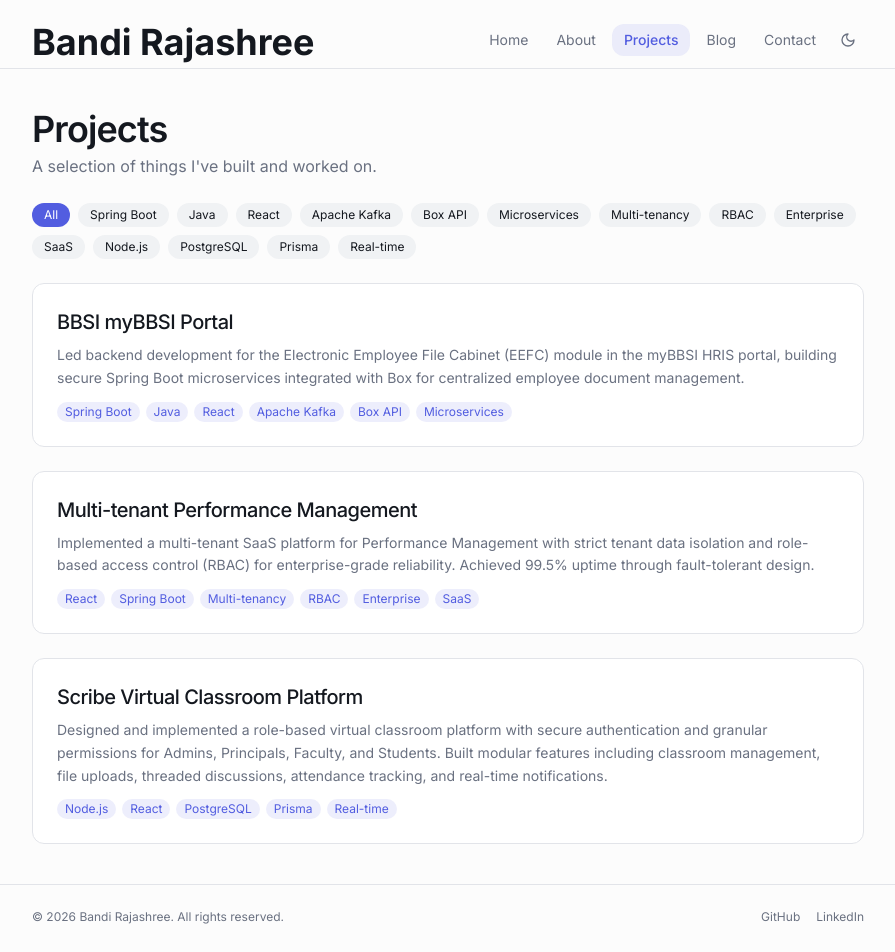
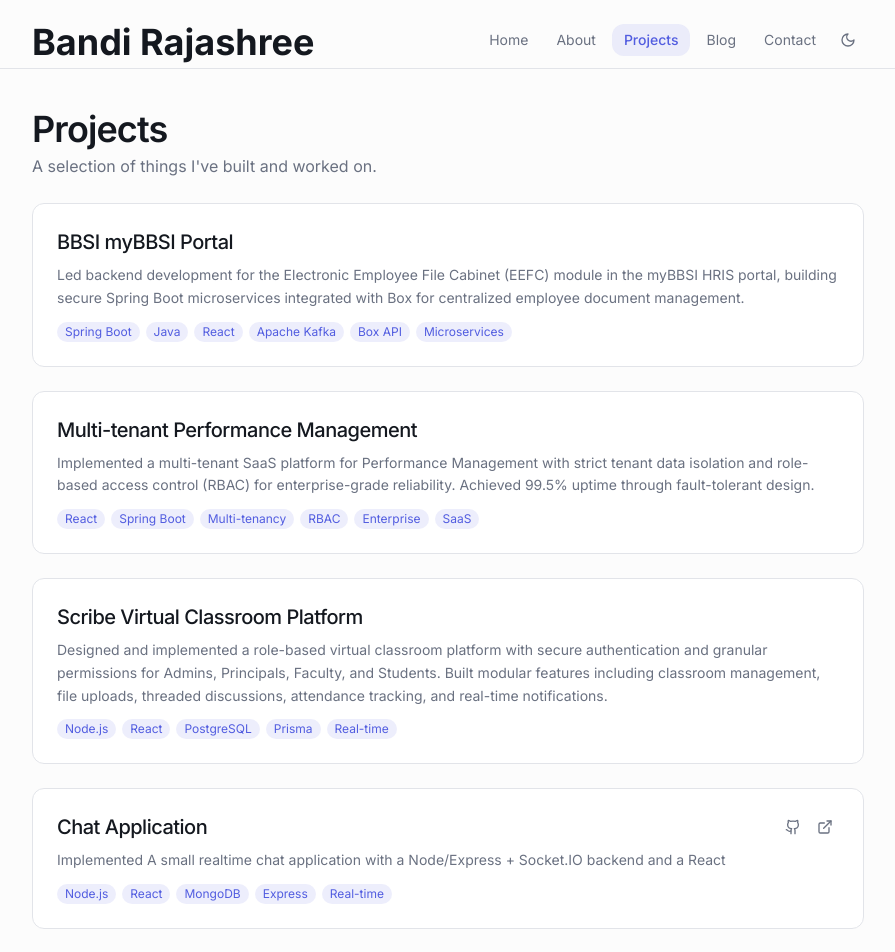
Before and after one commit to bandi-rajashree21/Portfolio, a React (Vite) app: page /Portfolio/projects in a window 1280 px wide. Shown: the top 952 px of the page, without its empty margins (192-1087 px from the left). Built offline with nearby package versions, Linux system fonts and the light colour scheme; the HTML template or start-up script is replaced by a standard one.

Commit message:
(chore) : add blogs

```diff
--- a/src/pages/Blog.tsx
+++ b/src/pages/Blog.tsx
@@ -99,6 +99,14 @@
 
 const posts = [
   {
+    slug: "what-happens-when-you-type-google-com",
+    title: "What Actually Happens When You Type `www.google.com` in Your Browser?",
+    excerpt: "A behind-the-scenes walkthrough of DNS, TCP/TLS, load balancing, and distributed systems that power a simple URL request.",
+    date: "Mar 2026",
+    readTime: "7 min",
+    tags: ["Networking", "Systems", "Web"],
+  },
+  {
     slug: "building-design-system",
     title: "Building a Design System from Scratch",
     excerpt: "How I approached creating a cohesive design system for a growing product, from tokens to components.",
@@ -114,30 +122,7 @@
     readTime: "5 min",
     tags: ["Tools", "Frontend"],
   },
-  {
-    slug: "clean-architecture-frontend",
-    title: "Clean Architecture in Frontend Applications",
-    excerpt: "Applying clean architecture principles to React applications for better testability and maintainability.",
-    date: "Dec 2024",
-    readTime: "12 min",
-    tags: ["Architecture", "React"],
-  },
-  {
-    slug: "typescript-patterns",
-    title: "TypeScript Patterns I Use Every Day",
-    excerpt: "Practical TypeScript patterns that improve code quality and developer experience in real-world projects.",
-    date: "Nov 2024",
-    readTime: "7 min",
-    tags: ["TypeScript", "Frontend"],
-  },
-  {
-    slug: "postgres-for-everything",
-    title: "Why PostgreSQL is My Default Database",
-    excerpt: "From JSON support to full-text search, PostgreSQL handles almost everything I throw at it.",
-    date: "Oct 2024",
-    readTime: "6 min",
-    tags: ["Backend", "Database"],
-  },
+
 ];
 
 export default Blog;
--- a/src/pages/BlogPost.tsx
+++ b/src/pages/BlogPost.tsx
@@ -2,6 +2,122 @@
 import { ArrowLeft } from "lucide-react";
 
 const blogContent: Record<string, { title: string; date: string; readTime: string; content: string }> = {
+  "what-happens-when-you-type-google-com": {
+    title: "What Actually Happens When You Type `www.google.com` in Your Browser?",
+    date: "March 13, 2026",
+    readTime: "7 min read",
+    content: `
+Most of us type a URL and press Enter without thinking about the complex distributed systems working behind the scenes. But that single action triggers a fascinating chain of networking, DNS resolution, and large-scale infrastructure processes.
+
+Let’s walk through what happens internally.
+
+## 1. DNS Resolution (Domain Name → IP Address)
+
+Humans prefer domain names like www.google.com, but computers communicate using IP addresses.
+
+When you type a URL, the browser first checks whether the IP address is cached locally:
+
+- Browser cache
+- Operating system cache
+- Router cache
+
+If it isn’t found, the request is sent to a DNS resolver, typically provided by your ISP (Internet Service Provider).
+
+The DNS system then resolves the domain name by querying:
+
+- Root DNS servers
+- Top-level domain (TLD) servers such as .com
+- Authoritative DNS servers
+
+Finally, the resolver returns the IP address of Google’s server to your browser.
+
+## 2. Establishing a Network Connection
+
+Once the IP address is obtained, the browser establishes a connection using TCP (Transmission Control Protocol).
+
+For secure websites like Google, a TLS handshake occurs to create an encrypted connection over HTTPS.
+
+This process ensures:
+
+- Authentication
+- Encryption
+- Data integrity
+
+## 3. Sending the HTTP Request
+
+After the secure connection is established, the browser sends an HTTP/HTTPS request to the server.
+
+Example request:
+
+GET / HTTP/1.1
+Host: www.google.com
+
+This request travels across multiple network hops through routers across the internet.
+
+## 4. Request Hits the Load Balancer
+
+In modern large-scale systems, requests do not directly reach application servers.
+
+Instead, they first go through a load balancer.
+
+The load balancer acts as an intelligent traffic manager that distributes incoming requests across multiple backend servers.
+
+This prevents:
+
+- Server overload
+- Single points of failure
+- Performance bottlenecks
+
+## 5. Horizontal vs Vertical Scaling
+
+Large systems like Google scale their infrastructure using two approaches.
+
+Vertical scaling means increasing the capacity of a single server (more CPU, RAM, storage).
+
+Horizontal scaling means adding more servers and distributing traffic across them.
+
+Companies like Google primarily rely on horizontal scaling because it provides better fault tolerance and scalability.
+
+## 6. Global Data Centers and Edge Infrastructure
+
+Google operates globally distributed data centers connected through high-speed private networks.
+
+Using technologies such as:
+
+- GeoDNS routing
+- Anycast IP routing
+- Content delivery networks (CDNs)
+
+Your request is routed to the closest available data center, minimizing latency and improving response time.
+
+## 7. Server Processing
+
+Once the request reaches the appropriate server:
+
+- The application server processes the request.
+- It may query databases, caches (like Redis), or microservices.
+- The server generates an HTTP response.
+
+## 8. Response Returned to the Browser
+
+The server sends back a response containing:
+
+- HTML
+- CSS
+- JavaScript
+- Images
+
+The browser then renders the page using its rendering engine.
+
+DNS resolution → TCP/TLS handshake → Load balancing → Distributed data centers → Server processing → Response rendering.
+
+All of this typically happens in milliseconds.
+
+The next time you type www.google.com, remember that you just interacted with one of the most complex distributed systems ever built.
+
+Understanding these fundamentals helps engineers design scalable, resilient, and high-performance systems.
+    `,
+  },
   "building-design-system": {
     title: "Building a Design System from Scratch",
     date: "February 15, 2025",
--- a/src/pages/Projects.tsx
+++ b/src/pages/Projects.tsx
@@ -4,7 +4,6 @@
 const Projects = () => {
   const [filter, setFilter] = useState<string | null>(null);
 
-  const allTags = Array.from(new Set(projects.flatMap((p) => p.tags)));
   const filtered = filter
     ? projects.filter((p) => p.tags.includes(filter))
     : projects;
@@ -18,31 +17,6 @@
         </p>
       </div>
 
-      <div className="flex flex-wrap gap-2 animate-fade-in" style={{ animationDelay: "100ms" }}>
-        <button
-          onClick={() => setFilter(null)}
-          className={`text-xs px-3 py-1 rounded-full transition-colors ${
-            filter === null
-              ? "bg-primary text-primary-foreground"
-              : "bg-secondary text-secondary-foreground hover:bg-accent/20 hover:text-accent"
-          }`}
-        >
-          All
-        </button>
-        {allTags.map((tag) => (
-          <button
-            key={tag}
-            onClick={() => setFilter(tag === filter ? null : tag)}
-            className={`text-xs px-3 py-1 rounded-full transition-colors ${
-              filter === tag
-                ? "bg-primary text-primary-foreground"
-                : "bg-secondary text-secondary-foreground hover:bg-accent/20 hover:text-accent"
-            }`}
-          >
-            {tag}
-          </button>
-        ))}
-      </div>
 
       <div className="space-y-6 animate-fade-in" style={{ animationDelay: "200ms" }}>
         {filtered.map((project) => (
@@ -123,6 +97,14 @@
     github: null,
     live: null,
   },
+  {
+
+    title: "Chat Application",
+    description: "Implemented A small realtime chat application with a Node/Express + Socket.IO backend and a React",
+    tags: ["Node.js", "React", "MongoDB", "Express", "Real-time"],
+    github: "https://github.com/bandi-rajashree21/chat-app",
+    live: "https://chat-app-51tu.onrender.com/login",
+  }
 
 ];
 
```
